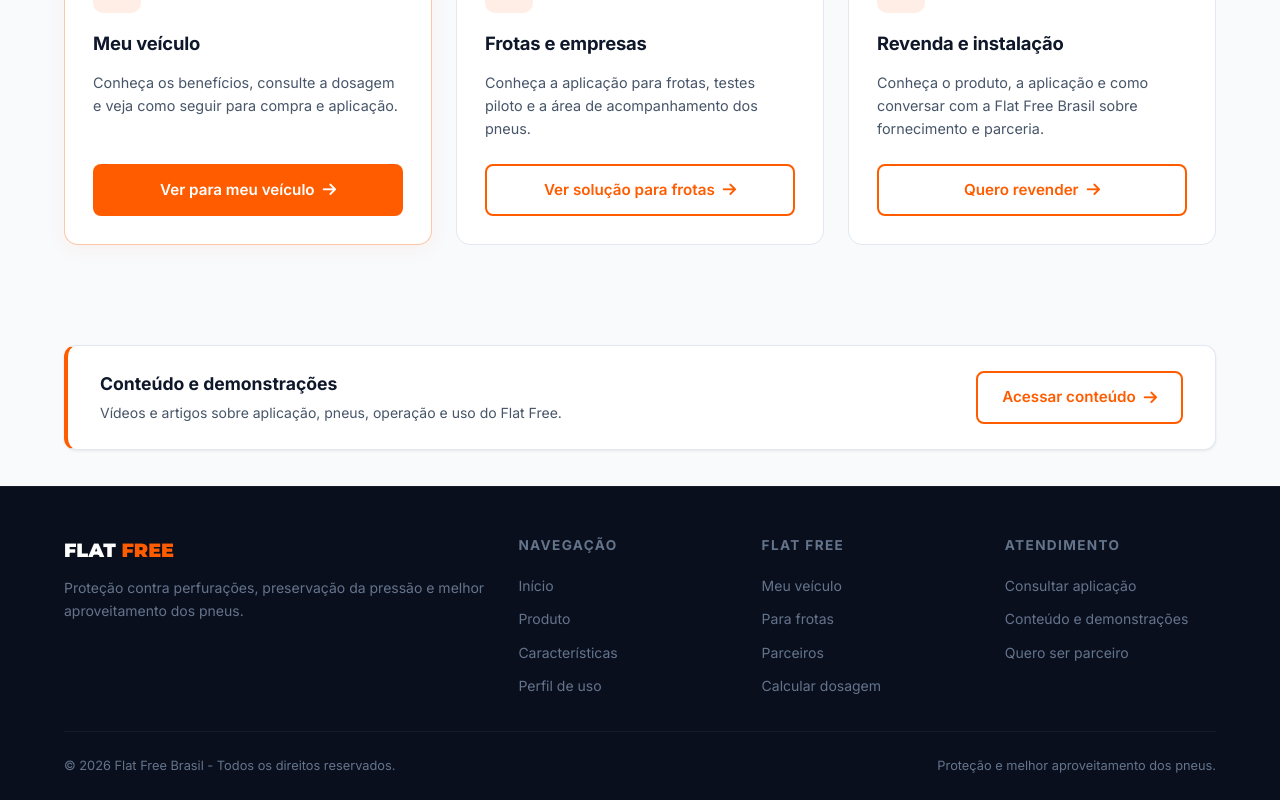
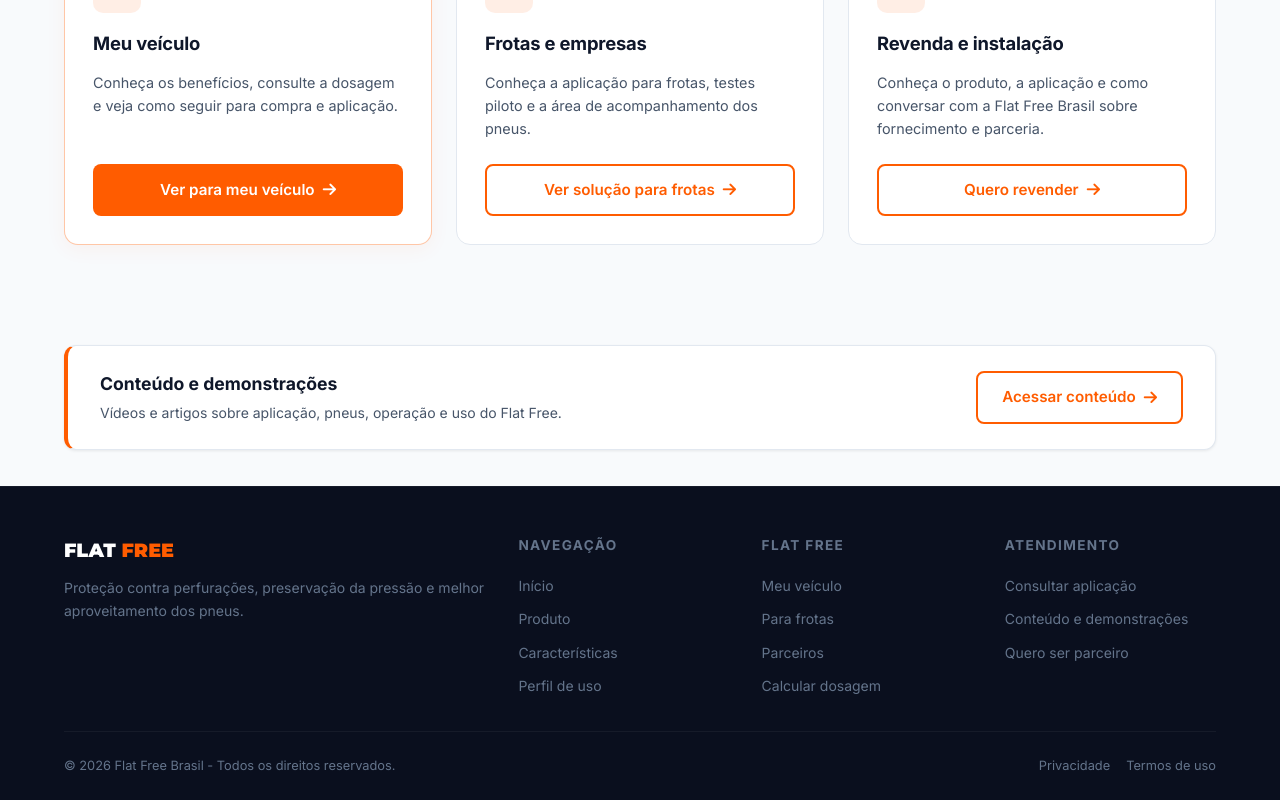
Before and after one commit to vicgouveia-cloud/flat-free-brasil, a Next.js app: page / in a window 1280 px wide. Shown: the part 2560-3360 px from the top of the page. Built offline with nearby package versions, Linux system fonts and the light colour scheme; no server answers.

Commit message:
feat(prelaunch): link legal pages from public footer

```diff
--- a/app/page.tsx
+++ b/app/page.tsx
@@ -253,7 +253,10 @@ export default function HomePage() {
           </div>
           <div className="public-footer-bottom" style={{ borderTop: '1px solid rgba(255,255,255,0.05)', paddingTop: '1.5rem', fontSize: '0.8rem', color: '#64748b' }}>
             <span>© 2026 Flat Free Brasil - Todos os direitos reservados.</span>
-            <span>Proteção e melhor aproveitamento dos pneus.</span>
+            <span style={{ display: 'flex', gap: '1rem', flexWrap: 'wrap' }}>
+              <Link href="/privacidade">Privacidade</Link>
+              <Link href="/termos">Termos de uso</Link>
+            </span>
           </div>
         </div>
       </footer>
```
